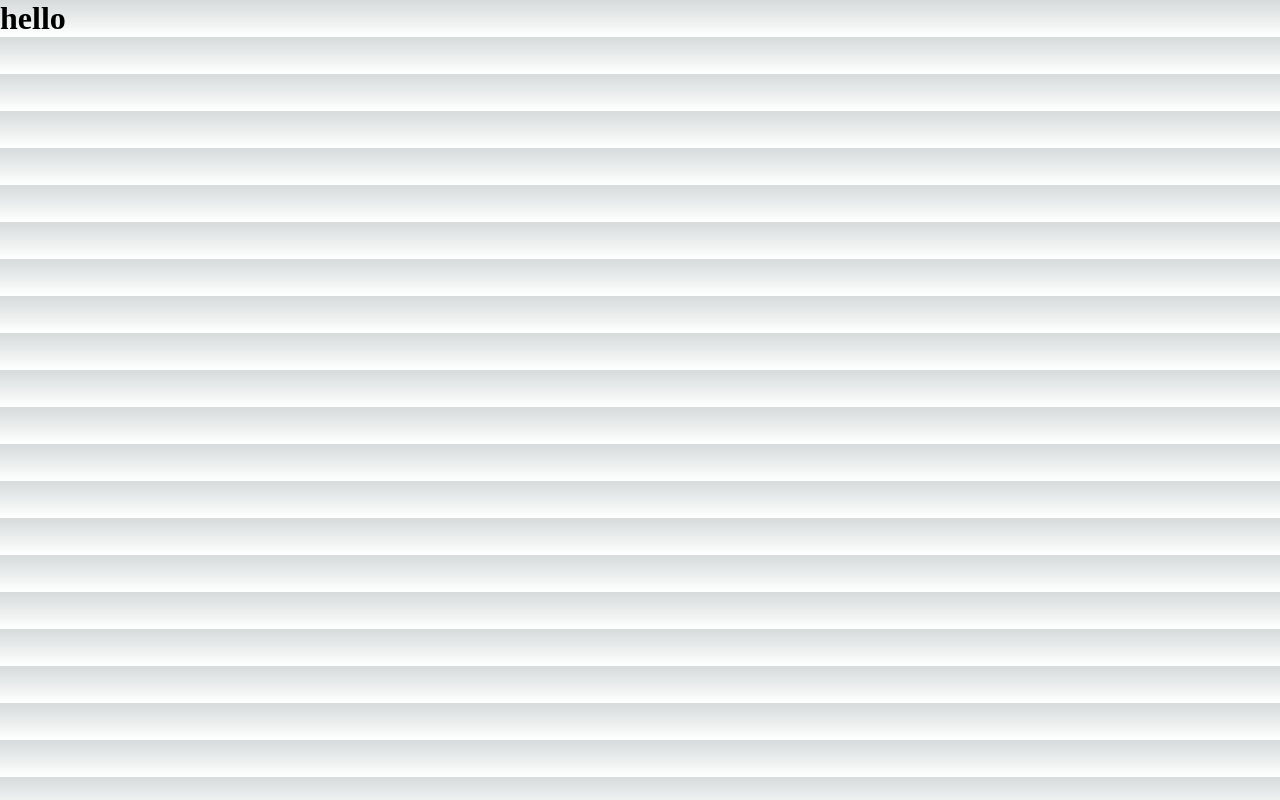
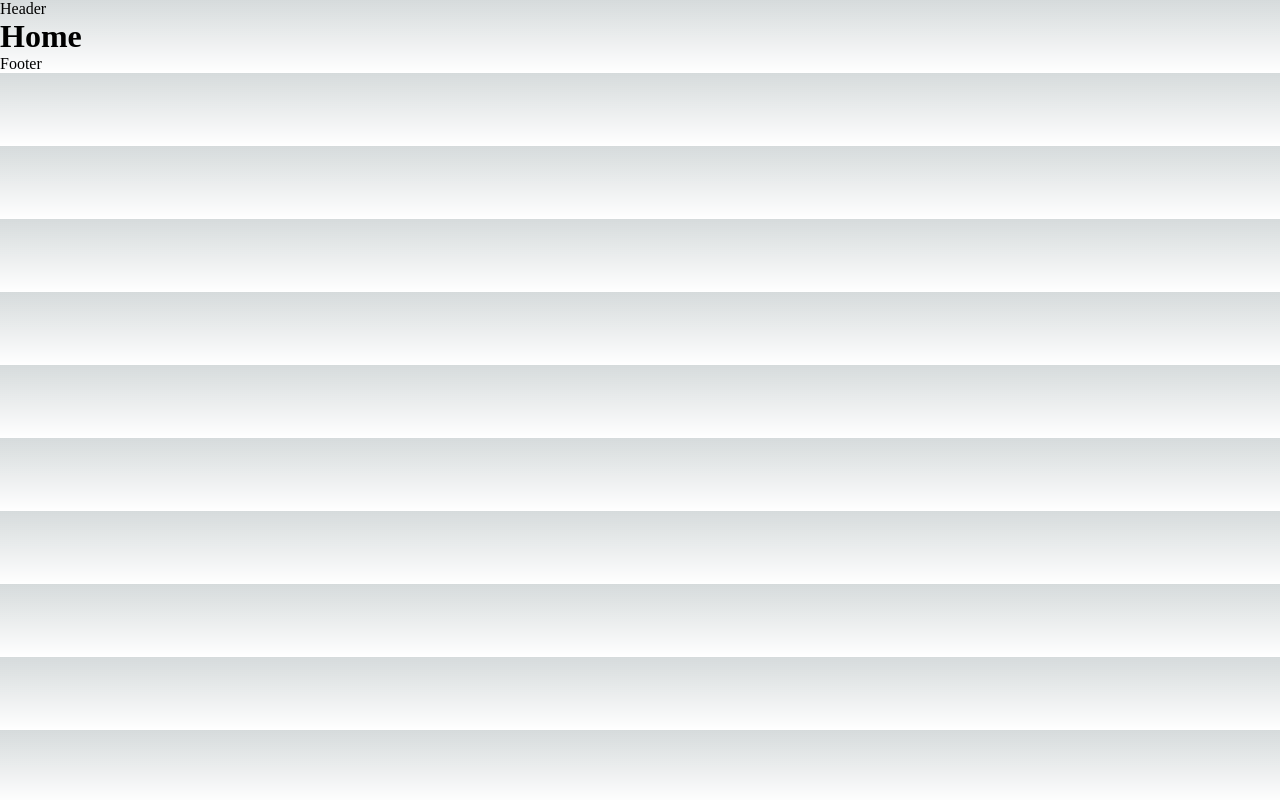
Before and after one commit to Miiiluuu/eco-route-planner, a Next.js app: page / in a window 1280 px wide. Built offline with nearby package versions, Linux system fonts and the light colour scheme.

Commit message:
added layout structure

```diff
--- a/components/Layout/Layout.js
+++ b/components/Layout/Layout.js
@@ -0,0 +1,9 @@
+export function Layout(props) {
+  return (
+    <div>
+      <header>Header</header>
+      <main>{props.children}</main>
+      <footer>Footer</footer>
+    </div>
+  );
+}
--- a/pages/_app.js
+++ b/pages/_app.js
@@ -1,5 +1,10 @@
-import '../styles/globals.css'
+import "../styles/globals.css";
+import { Layout } from "../components/Layout/Layout";
 
 export default function App({ Component, pageProps }) {
-  return <Component {...pageProps} />
+  return (
+    <Layout>
+      <Component {...pageProps} />
+    </Layout>
+  );
 }
--- a/pages/index.js
+++ b/pages/index.js
@@ -1,3 +1,3 @@
 export default function Home() {
-  return <h1>hello</h1>;
+  return <h1>Home</h1>;
 }
```
Also changed, not shown: components/Layout/Layout.module.css (added).
